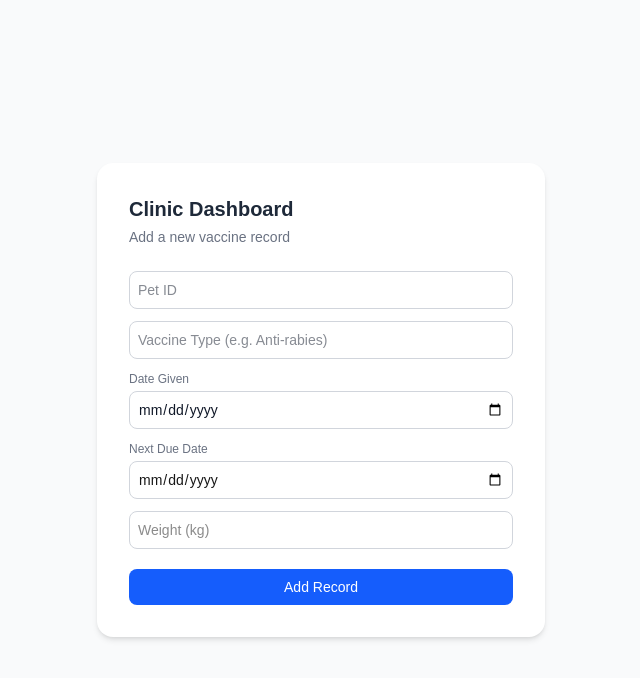
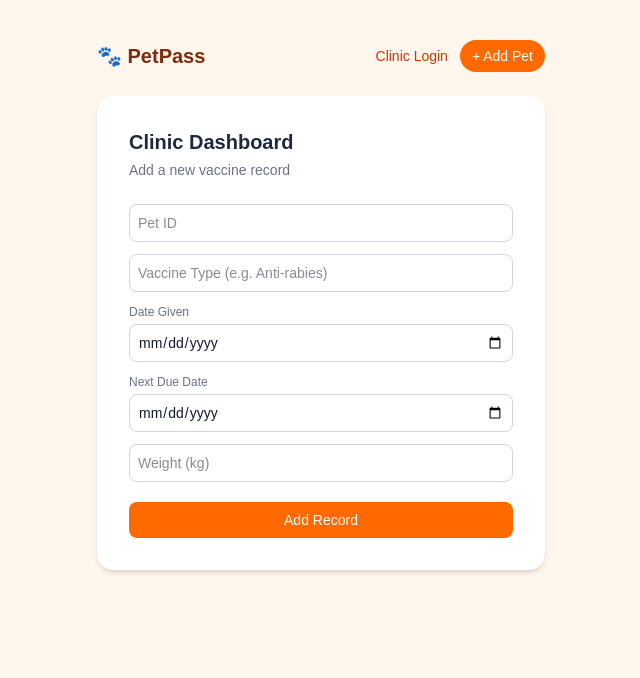
Before and after one commit to hatdogzz/pet-passport, a Next.js app: page /dashboard in a window 1280 px wide. Shown: the top 678 px of the page, without its empty margins (319-959 px from the left). Built offline with nearby package versions, Linux system fonts and the light colour scheme; no server answers.

Commit message:
debug session

```diff
--- a/app/dashboard/page.tsx
+++ b/app/dashboard/page.tsx
@@ -1,6 +1,7 @@
 "use client";
 import { useState } from "react";
 import { supabase } from "@/lib/supabase";
+import NavLinks from "@/app/nav-links";
 
 export default function Dashboard() {
   const [petId, setPetId] = useState("");
@@ -32,8 +33,14 @@ export default function Dashboard() {
   }
 
   return (
-    <main className="min-h-screen bg-gray-50 flex items-center justify-center px-4">
-      <div className="bg-white shadow-md rounded-2xl p-8 w-full max-w-md">
+    <main className="min-h-screen bg-orange-50 px-4 py-10">
+      <div className="max-w-md mx-auto">
+        <div className="flex justify-between items-center mb-6">
+          <h1 className="text-xl font-bold text-orange-900">🐾 PetPass</h1>
+          <NavLinks />
+        </div>
+
+        <div className="bg-white shadow-md rounded-2xl p-8 w-full">
           <h1 className="text-xl font-bold text-gray-800 mb-1">Clinic Dashboard</h1>
           <p className="text-sm text-gray-500 mb-6">Add a new vaccine record</p>
 
@@ -42,14 +49,14 @@ export default function Dashboard() {
               placeholder="Pet ID"
               value={petId}
               onChange={(e) => setPetId(e.target.value)}
-            className="w-full border border-gray-300 rounded-lg p-2 text-sm text-gray-900 bg-white focus:outline-none focus:ring-2 focus:ring-blue-400"
+              className="w-full border border-gray-300 rounded-lg p-2 text-sm text-gray-900 bg-white focus:outline-none focus:ring-2 focus:ring-orange-400"
             />
 
             <input
               placeholder="Vaccine Type (e.g. Anti-rabies)"
               value={vaccineType}
               onChange={(e) => setVaccineType(e.target.value)}
-            className="w-full border border-gray-300 rounded-lg p-2 text-sm text-gray-900 bg-white focus:outline-none focus:ring-2 focus:ring-blue-400"
+              className="w-full border border-gray-300 rounded-lg p-2 text-sm text-gray-900 bg-white focus:outline-none focus:ring-2 focus:ring-orange-400"
             />
 
             <div>
@@ -58,7 +65,7 @@ export default function Dashboard() {
                 type="date"
                 value={dateGiven}
                 onChange={(e) => setDateGiven(e.target.value)}
-              className="w-full border border-gray-300 rounded-lg p-2 text-sm text-gray-900 bg-white focus:outline-none focus:ring-2 focus:ring-blue-400"
+                className="w-full border border-gray-300 rounded-lg p-2 text-sm text-gray-900 bg-white focus:outline-none focus:ring-2 focus:ring-orange-400"
               />
             </div>
 
@@ -68,7 +75,7 @@ export default function Dashboard() {
                 type="date"
                 value={nextDueDate}
                 onChange={(e) => setNextDueDate(e.target.value)}
-              className="w-full border border-gray-300 rounded-lg p-2 text-sm focus:outline-none focus:ring-2 focus:ring-blue-400"
+                className="w-full border border-gray-300 rounded-lg p-2 text-sm text-gray-900 bg-white focus:outline-none focus:ring-2 focus:ring-orange-400"
               />
             </div>
 
@@ -76,13 +83,13 @@ export default function Dashboard() {
               placeholder="Weight (kg)"
               value={weight}
               onChange={(e) => setWeight(e.target.value)}
-            className="w-full border border-gray-300 rounded-lg p-2 text-sm focus:outline-none focus:ring-2 focus:ring-blue-400"
+              className="w-full border border-gray-300 rounded-lg p-2 text-sm text-gray-900 bg-white focus:outline-none focus:ring-2 focus:ring-orange-400"
             />
           </div>
 
           <button
             onClick={handleAddRecord}
-          className="w-full mt-5 bg-blue-600 text-white text-sm font-medium py-2 rounded-lg hover:bg-blue-700 transition"
+            className="w-full mt-5 bg-orange-500 text-white text-sm font-medium py-2 rounded-lg hover:bg-orange-600 transition"
           >
             Add Record
           </button>
@@ -91,6 +98,7 @@ export default function Dashboard() {
             <p className="text-sm mt-4 text-center text-gray-700">{message}</p>
           )}
         </div>
+      </div>
     </main>
   );
 }
```
Lines whose indentation alone changed are shown as unchanged.
